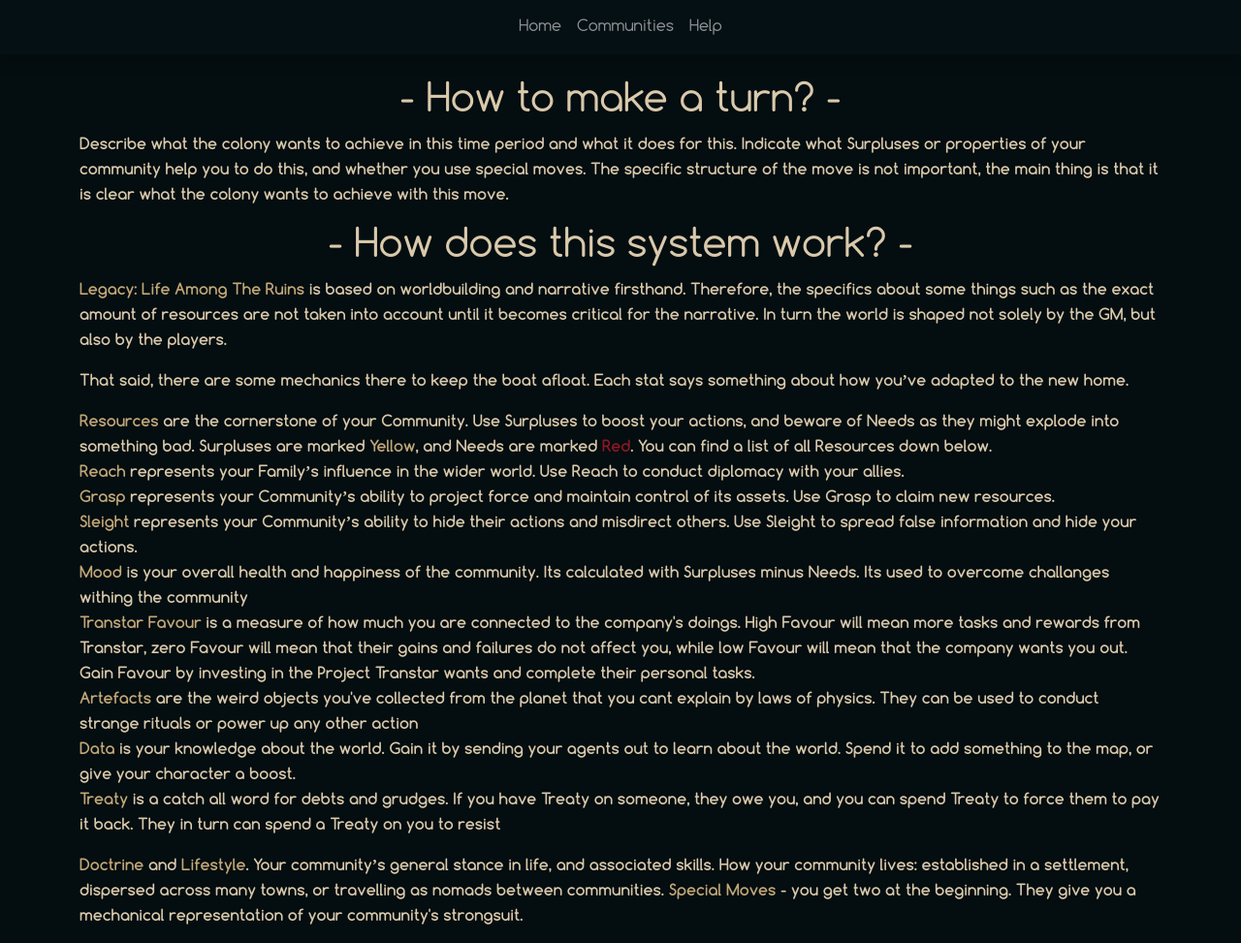
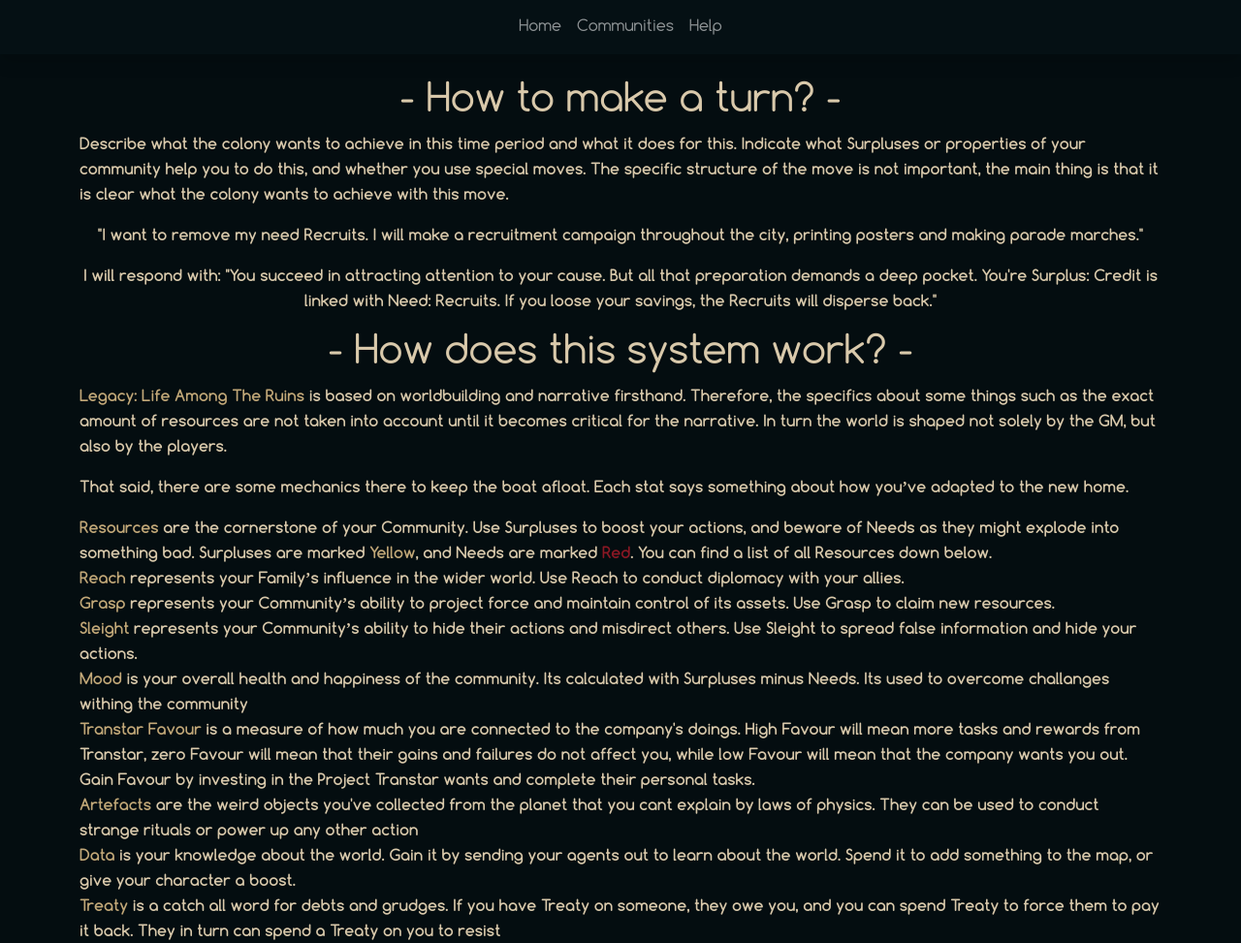
Before and after one commit to snbefly/colonygame, a plain HTML site: page help.html in a window 1280 px wide. Shown: the top 973 px of the page at 97% size. Drawn offline with nearby package versions, Linux system fonts and the light colour scheme; files whose address does not match are found by name.

Commit message:
Update help.html

```diff
--- a/help.html
+++ b/help.html
@@ -36,6 +36,12 @@
       <h1>- How to make a turn? -</h1>
       <p style="text-align: left;">
         <b>Describe what the colony wants to achieve in this time period and what it does for this. Indicate what Surpluses or properties of your community help you to do this, and whether you use special moves. The specific structure of the move is not important, the main thing is that it is clear what the colony wants to achieve with this move.</b>
+      </p>
+      <p>
+        <b>"I want to remove my need Recruits. I will make a recruitment campaign throughout the city, printing posters and making parade marches."</b>
+        <p>
+        <b>I will respond with: "You succeed in attracting attention to your cause. But all that preparation demands a deep pocket. You're Surplus: Credit is linked with Need: Recruits. If you loose your savings, the Recruits will disperse back."</b>
+        </p>
       </p>
       <h1>- How does this system work? -</h1>
       <p style="text-align: left;">
```
